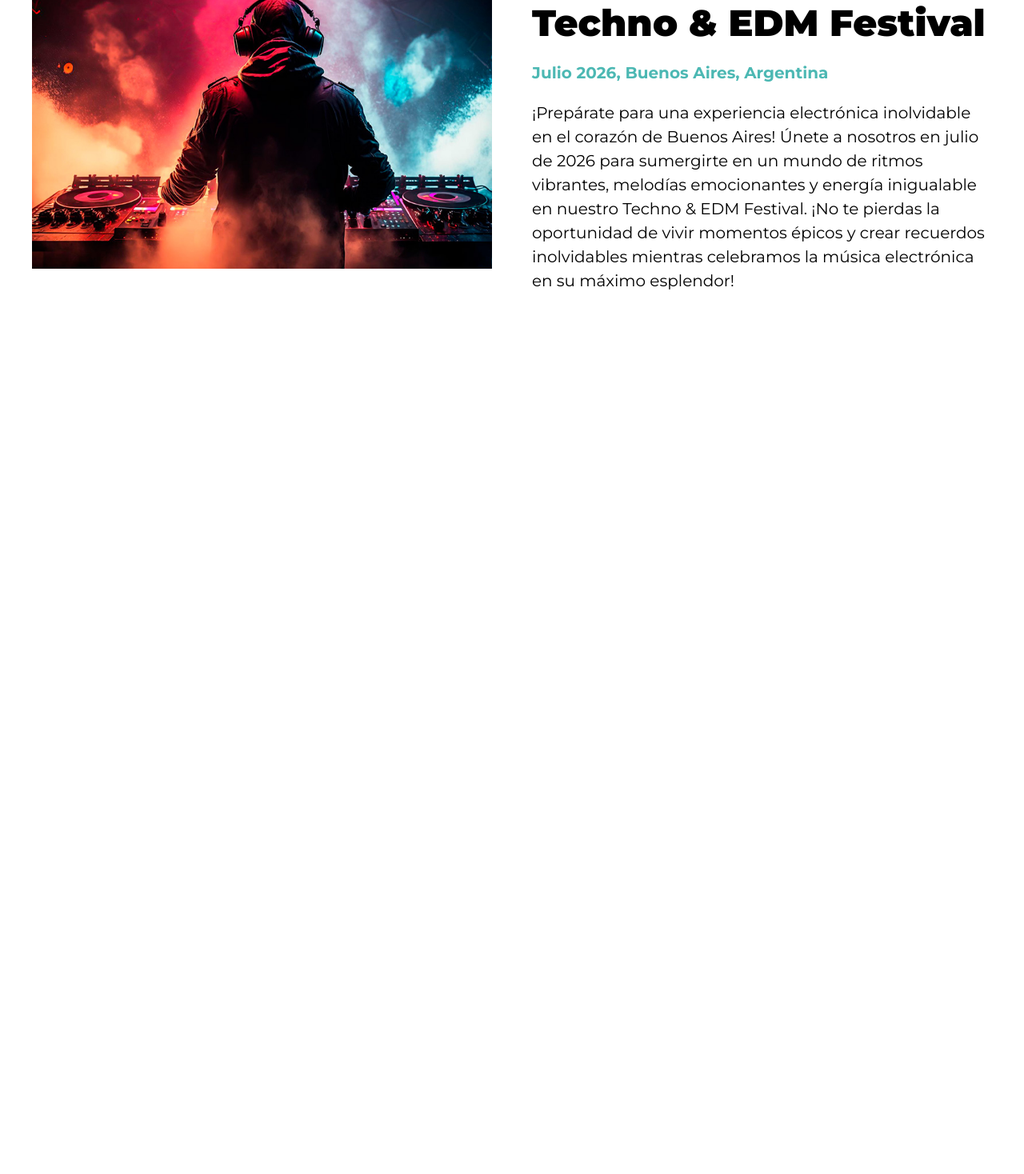
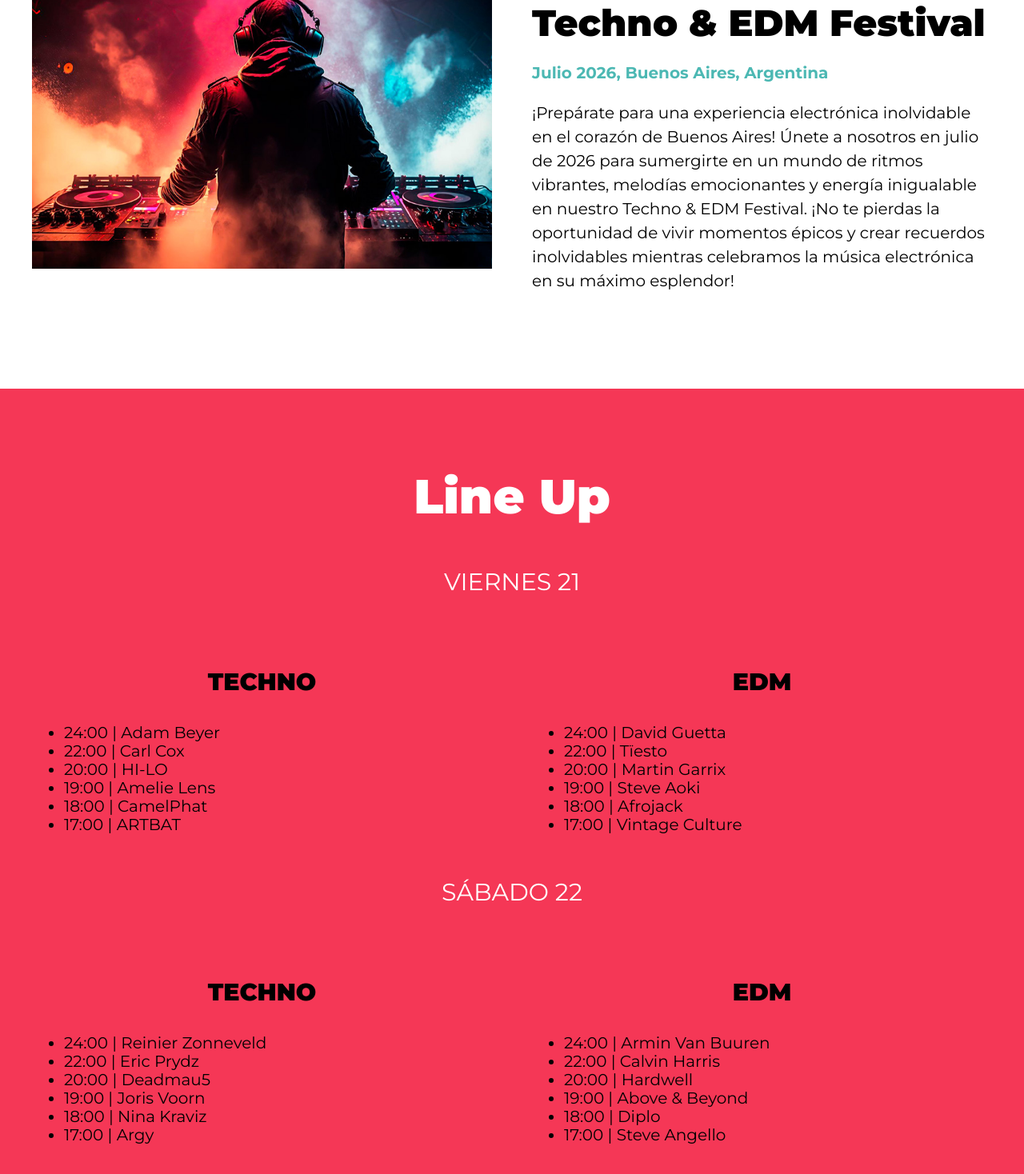
Before and after one commit to javier-tecla/Techno-EDM-Festival, a website: page index.html in a window 1280 px wide. Shown: the part 873-2341 px from the top of the page at 80% size. Before the commit the page ends 1359 px from the top, so only its background shows below. Drawn offline with Linux system fonts and the light colour scheme.

Commit message:
Comenzando con el Lineup

```diff
--- a/index.html
+++ b/index.html
@@ -11,6 +11,7 @@
         rel="stylesheet">
     <link rel="stylesheet" href="build/css/app.css">
 </head>
+
 <body>
     <header class="header">
         <div class="contenedor contenido-header">
@@ -32,9 +33,9 @@
             </div>
         </div>
         <video autoplay muted loop>
-            <source src="video/dj.mp4" type="video/mp4"/>
-            <source src="video/dj.ogv" type="video/ogv"/>
-            <source src="video/dj.webm" type="video/webm"/>
+            <source src="video/dj.mp4" type="video/mp4" />
+            <source src="video/dj.ogv" type="video/ogv" />
+            <source src="video/dj.webm" type="video/webm" />
         </video>
     </div>
 
@@ -45,8 +46,122 @@
         <div class="contenido-festival">
             <h2>Techno & EDM Festival</h2>
             <p class="fecha">Julio 2026, Buenos Aires, Argentina</p>
-            <p>¡Prepárate para una experiencia electrónica inolvidable en el corazón de Buenos Aires! Únete a nosotros en julio de 2026 para sumergirte en un mundo de ritmos vibrantes, melodías emocionantes y energía inigualable en nuestro Techno & EDM Festival. ¡No te pierdas la oportunidad de vivir momentos épicos y crear recuerdos inolvidables mientras celebramos la música electrónica en su máximo esplendor!</p>
+            <p>¡Prepárate para una experiencia electrónica inolvidable en el corazón de Buenos Aires! Únete a nosotros
+                en julio de 2026 para sumergirte en un mundo de ritmos vibrantes, melodías emocionantes y energía
+                inigualable en nuestro Techno & EDM Festival. ¡No te pierdas la oportunidad de vivir momentos épicos y
+                crear recuerdos inolvidables mientras celebramos la música electrónica en su máximo esplendor!</p>
         </div>
     </section>
+    <section id="lineup" class="lineup">
+        <h3>Line Up</h3>
+
+        <p class="dia">Viernes 21</p>
+        <div class="escenarios-contenedor">
+            <div class="escenario bg-amarillo">
+                <p class="nombre-escenario">Techno</p>
+
+                <ul class="calendario">
+                    <li>
+                        24:00 | <span>Adam Beyer</span>
+                    </li>
+                    <li>
+                        22:00 | <span>Carl Cox</span>
+                    </li>
+                    <li>
+                        20:00 | <span>HI-LO</span>
+                    </li>
+                    <li>
+                        19:00 | <span>Amelie Lens</span>
+                    </li>
+                    <li>
+                        18:00 | <span>CamelPhat</span>
+                    </li>
+                    <li>
+                        17:00 | <span>ARTBAT</span>
+                    </li>
+                </ul>
+            </div> <!--.escenario-->
+
+            <div class="escenario bg-verde">
+                <p class="nombre-escenario">EDM</p>
+
+                <ul class="calendario">
+                    <li>
+                        24:00 | <span>David Guetta</span>
+                    </li>
+                    <li>
+                        22:00 | <span>Tïesto</span>
+                    </li>
+                    <li>
+                        20:00 | <span>Martin Garrix</span>
+                    </li>
+                    <li>
+                        19:00 | <span>Steve Aoki</span>
+                    </li>
+                    <li>
+                        18:00 | <span>Afrojack</span>
+                    </li>
+                    <li>
+                        17:00 | <span>Vintage Culture</span>
+                    </li>
+                </ul>
+            </div> <!--.escenario-->
+        </div> <!--.escenarios-contenedor -->
+
+
+        <p class="dia">Sábado 22</p>
+        <div class="escenarios-contenedor contenedor">
+            <div class="escenario bg-verde">
+                <p class="nombre-escenario">Techno</p>
+
+                <ul class="calendario">
+                    <li>
+                        24:00 | <span>Reinier Zonneveld</span>
+                    </li>
+                    <li>
+                        22:00 | <span>Eric Prydz</span>
+                    </li>
+                    <li>
+                        20:00 | <span>Deadmau5</span>
+                    </li>
+                    <li>
+                        19:00 | <span>Joris Voorn</span>
+                    </li>
+                    <li>
+                        18:00 | <span>Nina Kraviz</span>
+                    </li>
+                    <li>
+                        17:00 | <span>Argy</span>
+                    </li>
+                </ul>
+            </div> <!--.escenario-->
+
+            <div class="escenario bg-amarillo">
+                <p class="nombre-escenario">EDM</p>
+
+                <ul class="calendario">
+                    <li>
+                        24:00 | <span>Armin Van Buuren</span>
+                    </li>
+                    <li>
+                        22:00 | <span>Calvin Harris</span>
+                    </li>
+                    <li>
+                        20:00 | <span>Hardwell</span>
+                    </li>
+                    <li>
+                        19:00 | <span>Above & Beyond</span>
+                    </li>
+                    <li>
+                        18:00 | <span>Diplo</span>
+                    </li>
+                    <li>
+                        17:00 | <span>Steve Angello</span>
+                    </li>
+                </ul>
+            </div> <!--.escenario-->
+        </div> <!--.escenarios-contenedor -->
+    </section>
 </body>
+
 </html>
--- a/src/scss/layout/_index.scss
+++ b/src/scss/layout/_index.scss
@@ -1,3 +1,4 @@
 @forward 'header';
 @forward 'video';
 @forward 'festival';
+@forward 'lineup';
--- /dev/null
+++ b/src/scss/layout/_lineup.scss
@@ -0,0 +1,33 @@
+@use 'base/variables' as v;
+@use 'base/mixins'as m;
+
+.lineup {
+    background-color: v.$rosa;
+    h3,
+    .dia {
+        text-align: center;
+        color: v.$blanco;
+    }
+    .dia {
+        font-size: 3rem;
+        text-transform: uppercase;
+    }
+}
+
+.escenarios-contenedor {
+    @include m.contenedor;
+    @include m.tablet {
+        @include m.grid(2);
+    }
+}
+
+.escenario {
+    padding-top: 2rem;
+    .nombre-escenario {
+        font-size: 3rem;
+        font-weight: 900;
+        text-transform: uppercase;
+        text-align: center;
+
+    }
+}
```
Also changed, not shown: build/css/app.css.
